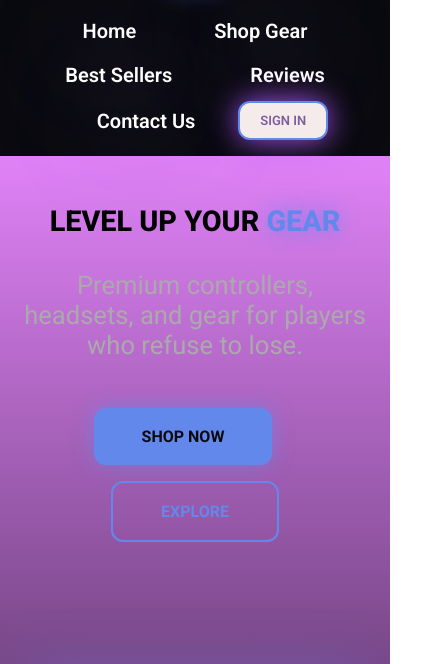
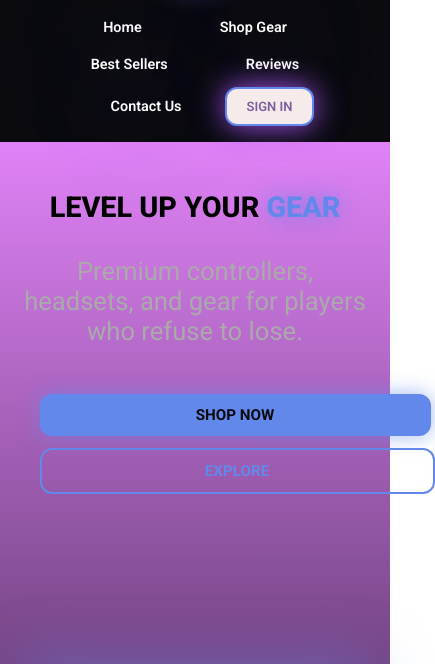
Before and after one commit to Med-H2026/Gaming-gear-store, a plain HTML site: page index.html in a window 390 px wide. Shown: the part 149-813 px from the top of the page, 435 px wide, since content can reach past the window. Drawn offline with Linux system fonts and the light colour scheme.

Commit message:
Add files via upload
more mobile responsiveness setup

```diff
--- a/style.css
+++ b/style.css
@@ -108,6 +108,7 @@ img{
 }
 .hero-buttons{
     display: flex;
+    justify-content: center;
     gap: 16px;
     flex-wrap: wrap;
 }
@@ -133,9 +134,12 @@ img{
     background: rgb(99, 136, 236);
     color: #0a0a0f;
     text-decoration: none;
-    padding: 1.2rem 3rem;
+    padding: 14px 28px;
     border-radius: 12px;
     font-weight: 700;
+    font-size: 1rem;
+    text-align: center;
+    min-width: 160px;/* keeps them same width*/
     box-shadow: 0 0 20px rgba(99, 136, 236, 0.6);
     transition: 0.3s;
     margin-right: 1.5rem;
@@ -414,10 +418,14 @@ img{
     .header{
         flex-direction: column;
         text-align: center;
+        padding: 16px 20px;
     }
     .nav-links{
         justify-content: center;
-        gap: 12px
+        gap: 10px 20px;/*row gap, column gap*/
+    }
+    .nav-links a{
+        font-size: 0.9rem;
     }
     .hero{
         flex-direction: column;
@@ -426,9 +434,6 @@ img{
     }
     .hero-content h1{
         font-size: 2.2rem;
-    }
-    .hero-buttons{
-        justify-content: center;
     }
     .section-title{
         font-size: 1.8rem;
@@ -454,4 +459,16 @@ img{
     .hero-content h1{
         font-size: 1.8rem;
     }
+    .hero-buttons{
+        flex-direction: column;
+        gap: 12px;
+        width: 100%;
+        padding: 0 20px;
+    }
+    .btn-primary, .btn-secondary{
+        width: 100%;
+        min-width: unset;
+        font-size: 0.95rem;
+        padding: 12px 20px;
+    }
 }
```
